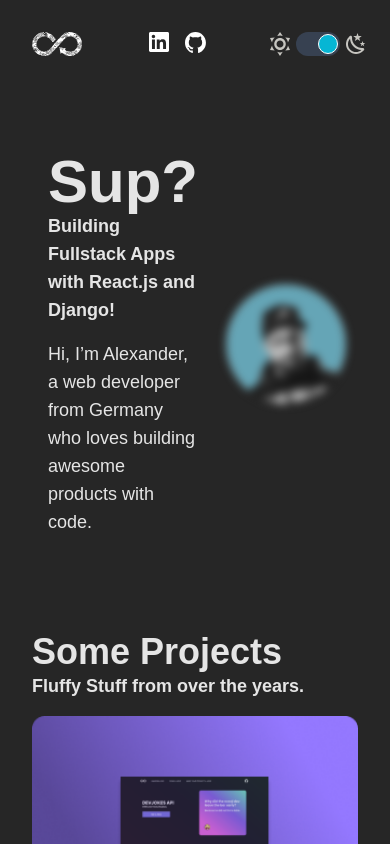
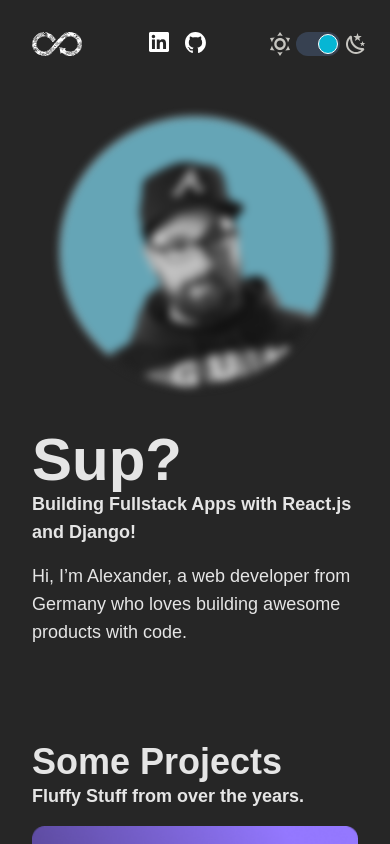
Before and after one commit to alexanderstoehr/Portfolio, a React (Vite) app: page / in a window 390 px wide. Shown: the top 844 px of the page. Built offline with nearby package versions, Linux system fonts and the light colour scheme.

Commit message:
fixed mobile hero

```diff
--- a/src/components/Hero.jsx
+++ b/src/components/Hero.jsx
@@ -4,13 +4,13 @@ const {hero} = data.find(item => item.hero);
 
 export default function Hero() {
     return (
-        <div className="flex justify-between items-center gap-4">
-            <div className="w-1/2 ml-4 ">
+        <div className="flex justify-between items-center gap-4 flex-col-reverse md:flex-row">
+            <div className="md:w-1/2 md:ml-4 ">
                 <div className="text-6xl  font-black">{hero.heading}</div>
                 <div className="text-lg font-bold mb-4">{hero.subhead}</div>
                 <div>{hero.intro}</div>
             </div>
-            <div><img className="blur-sm hover:blur-none" src="/alexander-fullstack-clear.png"/></div>
+            <div><img className="blur-sm hover:blur-none -mt-16 md:mt-0" src="/alexander-fullstack-clear.png"/></div>
         </div>
     )
 }
```
